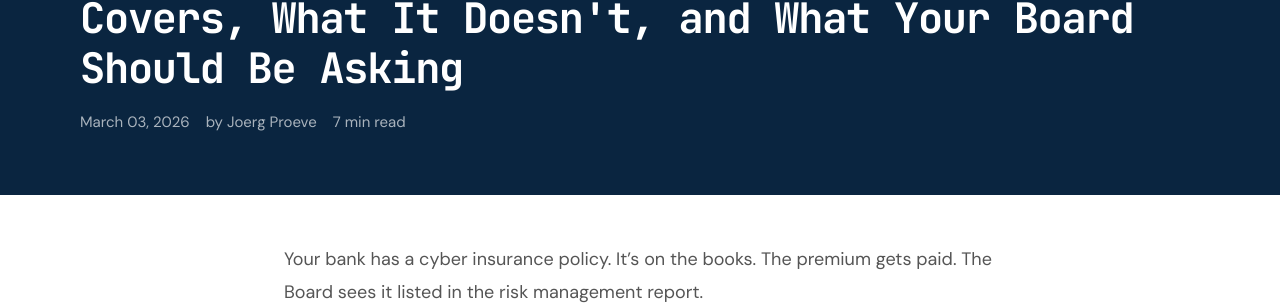
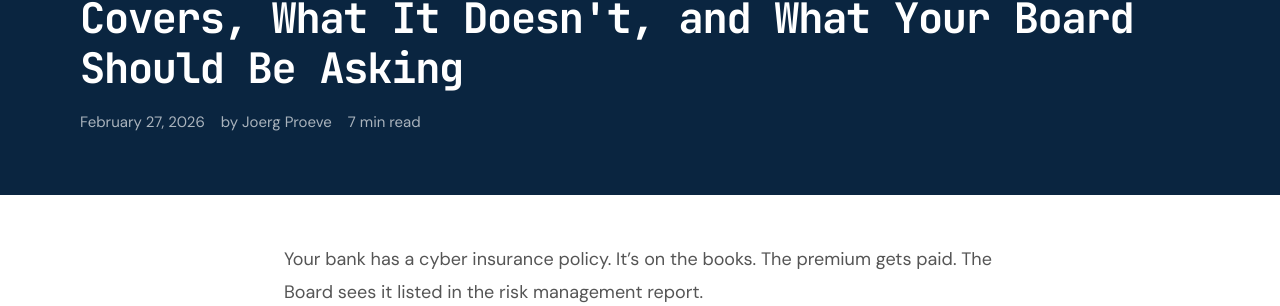
Before and after one commit to joeproe1/breezyins.com, a Jekyll site: the page built from _posts/2026-02-27-cyber-insurance-for-community-banks.md, in a window 1280 px wide and 900 px high. Shown: the part 343-649 px from the top of the window. Built offline with Jekyll 4.4.1, drawn with Linux system fonts in a browser that asks for light colours.

Commit message:
Spread community bank blog dates: Feb 27, Mar 1, Mar 3
- Cyber Insurance for Community Banks: Mar 3 → Feb 27 (overview first)
- What Your Examiner Expects: Mar 3 → Mar 1 (compliance angle)
- Wire Fraud: stays Mar 3 (deep-dive on one gap)

Co-Authored-By: Claude Opus 4.6 <noreply@anthropic.com>

```diff
--- a/_posts/2026-03-03-cyber-insurance-for-community-banks.md
+++ b/_posts/2026-02-27-cyber-insurance-for-community-banks.md
@@ -2,7 +2,7 @@
 layout: post
 title: "Cyber Insurance for Community Banks: What It Covers, What It Doesn't, and What Your Board Should Be Asking"
 description: "Most community banks have a cyber policy. Few understand what it actually covers. Here is what to check before your next board meeting or examination."
-date: 2026-03-03
+date: 2026-02-27
 author: Joerg Proeve
 category: Community Banks
 read_time: "7 min read"
```
Also changed, not shown: _posts/2026-03-01-what-your-examiner-expects-from-cyber-insurance.md (renamed from _posts/2026-03-03-what-your-examiner-expects-from-cyber-insurance.md, +1 -1 lines).
